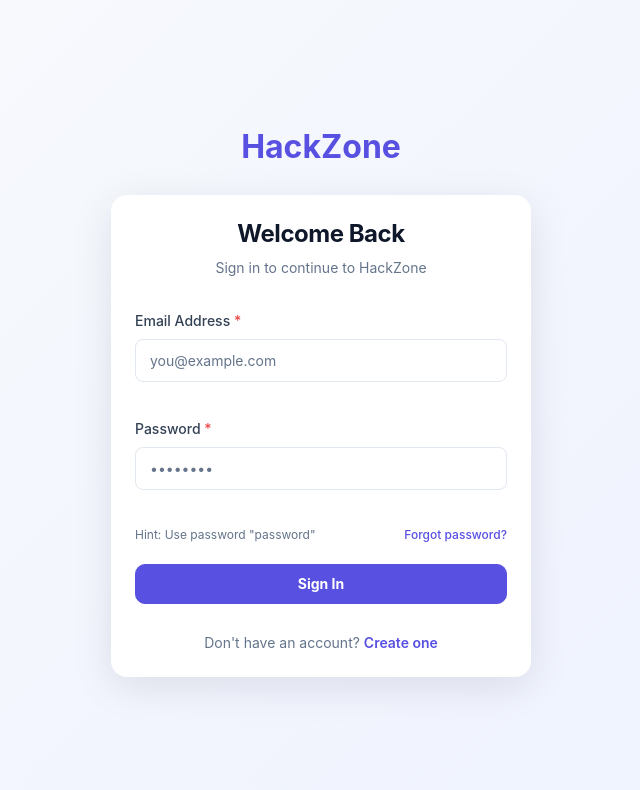
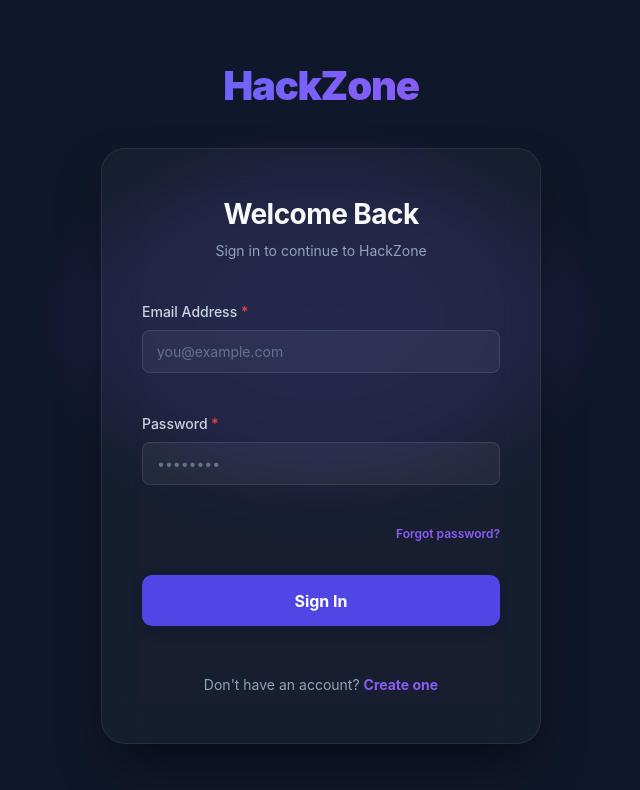
Before and after one commit to pathumj7363/HackZone, a React (Vite) app in the folder client/: page /login in a window 1280 px wide. Shown: the top 790 px of the page, without its empty margins (319-959 px from the left). Built offline with nearby package versions, Linux system fonts and the light colour scheme.

Commit message:
change sign in page theme to dark

```diff
--- a/client/src/pages/auth/Login.jsx
+++ b/client/src/pages/auth/Login.jsx
@@ -40,34 +40,65 @@ export default function Login() {
   };
 
   return (
+    <>
+      <style>{`
+        /* Override input styles for dark mode */
+        .hz-login-wrapper .hz-input {
+          background: rgba(255, 255, 255, 0.05) !important;
+          border: 1px solid rgba(255, 255, 255, 0.1) !important;
+          color: #f8fafc !important;
+        }
+        .hz-login-wrapper .hz-input:focus {
+          background: rgba(255, 255, 255, 0.08) !important;
+          border-color: rgba(108, 99, 255, 0.6) !important;
+          box-shadow: 0 0 0 3px rgba(108, 99, 255, 0.2) !important;
+        }
+        .hz-login-wrapper .hz-label {
+          color: #cbd5e1 !important;
+          font-weight: 500 !important;
+        }
+      `}</style>
       <div
+        className="hz-login-wrapper px-3 py-4"
         style={{
           display: 'flex',
           justifyContent: 'center',
           alignItems: 'center',
           minHeight: '100vh',
-        background: 'linear-gradient(135deg, var(--hz-surface) 0%, var(--hz-primary-light) 100%)',
+          background: '#0f172a',
+          position: 'relative',
+          overflow: 'hidden'
         }}
-      className="px-3 py-4"
       >
-      <div style={{ width: '100%', maxWidth: '420px' }}>
-        <div style={{ textAlign: 'center', marginBottom: '1.5rem' }}>
-          <Link to="/" style={{ textDecoration: 'none', fontWeight: 'bold', fontSize: '2rem', color: 'var(--hz-primary)', display: 'inline-block' }}>
+        {/* Ambient Glow */}
+        <div style={{ position: 'absolute', top: '15%', left: '50%', transform: 'translateX(-50%)', width: '600px', height: '400px', background: 'radial-gradient(ellipse, rgba(108,99,255,0.15) 0%, rgba(139,92,246,0.1) 45%, transparent 70%)', pointerEvents: 'none', zIndex: 0 }} />
+
+        <div style={{ width: '100%', maxWidth: '440px', position: 'relative', zIndex: 1 }}>
+          <div style={{ textAlign: 'center', marginBottom: '2rem' }}>
+            <Link to="/" style={{ textDecoration: 'none', fontWeight: '900', fontSize: '2.5rem', background: 'linear-gradient(135deg, #6c63ff 0%, #8b5cf6 100%)', WebkitBackgroundClip: 'text', WebkitTextFillColor: 'transparent', display: 'inline-block', letterSpacing: '-0.03em' }}>
               HackZone
             </Link>
           </div>
 
-        <Card padding style={{ boxShadow: 'var(--hz-shadow-lg)', border: 'none', background: '#ffffff', borderRadius: '16px' }} className="p-3 p-sm-4">
-          <div style={{ textAlign: 'center', marginBottom: '2rem' }}>
-            <h2 className="hz-heading-2 hz-mb-2" style={{ fontSize: '1.5rem' }}>Welcome Back</h2>
-            <p className="hz-text-muted" style={{ fontSize: 'var(--hz-font-size-sm)' }}>
+          <div style={{
+            background: 'rgba(255, 255, 255, 0.03)',
+            backdropFilter: 'blur(20px)',
+            WebkitBackdropFilter: 'blur(20px)',
+            border: '1px solid rgba(255, 255, 255, 0.08)',
+            borderRadius: '24px',
+            padding: '3rem 2.5rem',
+            boxShadow: '0 25px 50px -12px rgba(0,0,0,0.5)',
+          }}>
+            <div style={{ textAlign: 'center', marginBottom: '2.5rem' }}>
+              <h2 className="hz-heading-2 hz-mb-2" style={{ fontSize: '1.75rem', color: '#f8fafc' }}>Welcome Back</h2>
+              <p style={{ fontSize: 'var(--hz-font-size-sm)', color: '#94a3b8' }}>
                 Sign in to continue to HackZone
               </p>
             </div>
 
-          {error && <div className="hz-alert hz-alert--error hz-mb-4">{error}</div>}
+            {error && <div className="hz-alert hz-alert--error hz-mb-4" style={{ borderRadius: '6px' }}>{error}</div>}
 
-          <form onSubmit={handleSubmit} style={{ display: 'flex', flexDirection: 'column', gap: '1.25rem' }}>
+            <form onSubmit={handleSubmit} style={{ display: 'flex', flexDirection: 'column', gap: '1.5rem' }}>
               <Input
                 label="Email Address"
                 type="email"
@@ -85,21 +116,34 @@ export default function Login() {
                 required
               />
 
-            <div style={{ display: 'flex', justifyContent: 'space-between', alignItems: 'center', gap: '0.5rem', flexWrap: 'wrap', fontSize: 'var(--hz-font-size-xs)' }}>
-              <p className="hz-text-muted" style={{ margin: 0 }}>Hint: Use password "password"</p>
-              <a href="#" style={{ color: 'var(--hz-primary)', fontWeight: '500', textDecoration: 'none' }}>Forgot password?</a>
+              <div style={{ display: 'flex', justifyContent: 'flex-end', alignItems: 'center', gap: '0.5rem', flexWrap: 'wrap', fontSize: 'var(--hz-font-size-xs)' }}>
+                <a href="#" style={{ color: '#8b5cf6', fontWeight: '600', textDecoration: 'none' }}>Forgot password?</a>
               </div>
 
-            <Button type="submit" variant="primary" disabled={loading} style={{ width: '100%', padding: '0.75rem', fontWeight: 'bold' }}>
+              <div style={{ marginTop: '0.5rem' }}>
+                <button type="submit" disabled={loading} style={{
+                  width: '100%', padding: '0.85rem', fontWeight: '700', fontSize: '1rem',
+                  background: '#4f46e5', color: '#fff', border: 'none', borderRadius: '10px',
+                  cursor: loading ? 'not-allowed' : 'pointer',
+                  transition: 'all 0.2s ease',
+                  boxShadow: '0 4px 14px rgba(0,0,0,0.15)',
+                  display: 'flex', alignItems: 'center', justifyContent: 'center'
+                }}
+                onMouseEnter={e => { if(!loading) { e.currentTarget.style.transform = 'translateY(-2px)'; e.currentTarget.style.boxShadow = '0 6px 20px rgba(0,0,0,0.25)'; e.currentTarget.style.background = '#4338ca'; } }}
+                onMouseLeave={e => { if(!loading) { e.currentTarget.style.transform = 'none'; e.currentTarget.style.boxShadow = '0 4px 14px rgba(0,0,0,0.15)'; e.currentTarget.style.background = '#4f46e5'; } }}>
                   {loading ? 'Signing In...' : 'Sign In'}
-            </Button>
+                </button>
+              </div>
 
-            <p className="hz-text-muted" style={{ textAlign: 'center', marginTop: '0.5rem', fontSize: 'var(--hz-font-size-sm)', marginBottom: 0 }}>
-              Don't have an account? <Link to="/register/role-select" style={{ color: 'var(--hz-primary)', fontWeight: '600', textDecoration: 'none' }}>Create one</Link>
+              <div style={{ marginTop: '1.5rem', textAlign: 'center' }}>
+                <p style={{ fontSize: 'var(--hz-font-size-sm)', marginBottom: 0, color: '#94a3b8' }}>
+                  Don't have an account? <Link to="/register/role-select" style={{ color: '#8b5cf6', fontWeight: '700', textDecoration: 'none' }}>Create one</Link>
                 </p>
+              </div>
             </form>
-        </Card>
           </div>
         </div>
+      </div>
+    </>
   );
 }
--- a/client/src/pages/auth/Register.jsx
+++ b/client/src/pages/auth/Register.jsx
@@ -265,7 +265,13 @@ export default function Register() {
           </div>
         </div>
 
-        <div className="hz-register-container" style={{ marginTop: '1.5rem' }}>
+        <div className="hz-register-container" style={{
+          marginTop: '1.5rem',
+          background: '#ffffff',
+          borderRadius: '20px',
+          padding: '2rem 3rem',
+          boxShadow: '0 20px 40px rgba(0,0,0,0.3)',
+        }}>
           <div className="hz-split-layout">
 
             {/* Left Side: Traditional Form */}
@@ -382,7 +388,7 @@ export default function Register() {
 
           </div>
 
-          <div style={{ marginTop: '4rem', textAlign: 'center' }}>
+          <div style={{ marginTop: '3rem', textAlign: 'center' }}>
             <p className="hz-text-muted" style={{ fontSize: 'var(--hz-font-size-sm)', marginBottom: 0 }}>
               Already have an account? <Link to="/login" style={{ color: 'var(--hz-primary)', fontWeight: '600', textDecoration: 'none' }}>Log in</Link>
             </p>
```
Lines whose indentation alone changed are shown as unchanged.
